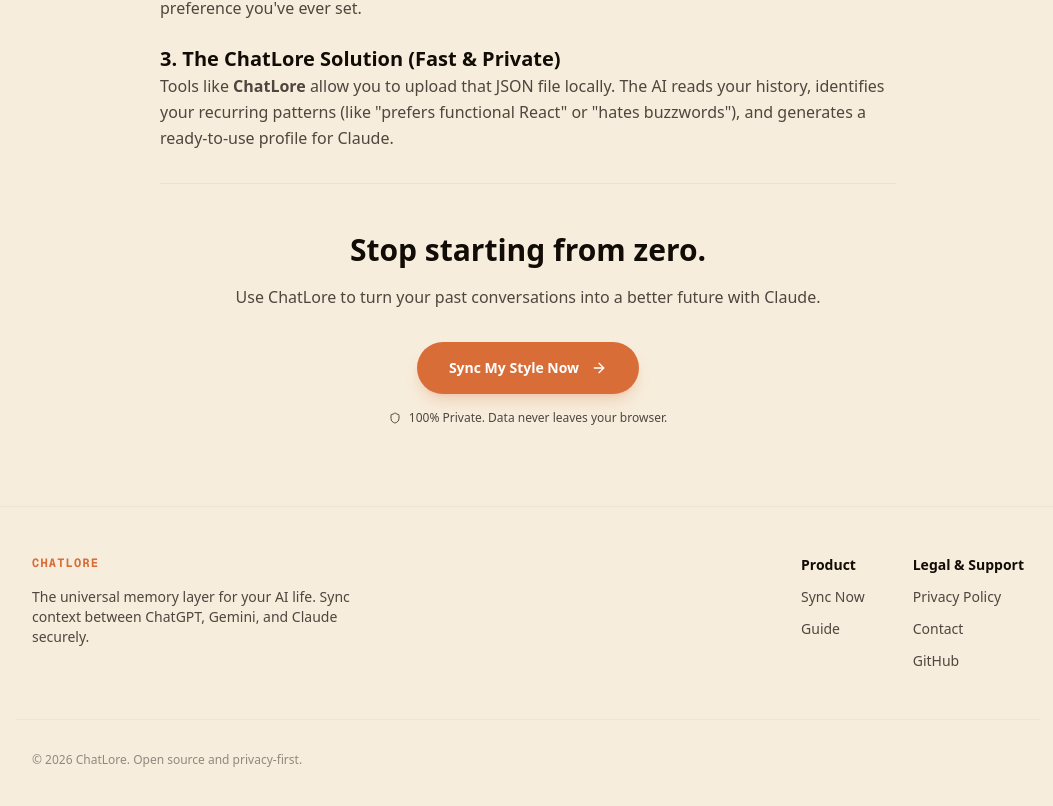
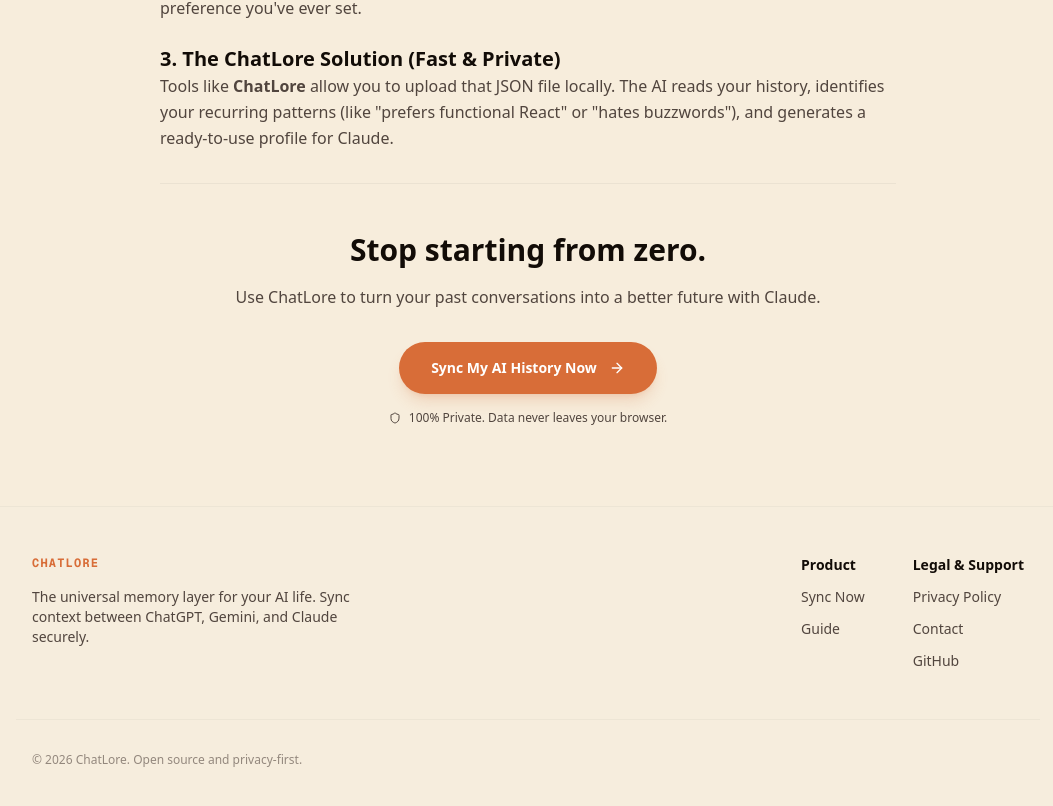
Before and after one commit to MarinaBrau/chatlore, a Next.js app: page /blog/chatgpt-to-claude-migration in a window 1280 px wide. Shown: the part 1378-2184 px from the top of the page, without its empty margins (112-1165 px from the left). Built offline with nearby package versions, Linux system fonts and the light colour scheme.

Commit message:
copy: change CTAs and terminology from subjective (style/personality) to functional (history/memory)

```diff
--- a/src/app/blog/chatgpt-to-claude-migration/page.tsx
+++ b/src/app/blog/chatgpt-to-claude-migration/page.tsx
@@ -90,7 +90,7 @@
               href="/upload"
               className="group inline-flex items-center gap-3 rounded-full bg-amber px-8 py-4 text-sm font-bold text-white transition-all hover:gap-4 hover:bg-amber/90 shadow-lg shadow-amber/20"
             >
-              Sync My Style Now
+              Sync My AI History Now
               <ArrowRight className="size-4" />
             </Link>
             <p className="text-xs text-muted-foreground flex items-center gap-2">
--- a/src/app/guide/page.tsx
+++ b/src/app/guide/page.tsx
@@ -57,7 +57,7 @@
     id: "upload",
     num: "02",
     icon: Upload,
-    title: "Sync your personality",
+    title: "Import your history",
     substeps: [
       { icon: Upload, text: "Drop your history file or paste a single chat manually." },
       { icon: FileText, text: "We process everything locally. Your private data never leaves your computer." },
--- a/src/app/upload/page.tsx
+++ b/src/app/upload/page.tsx
@@ -67,7 +67,7 @@
             How do you want to start?
           </h1>
           <p className="mt-2 text-muted-foreground">
-            Upload your history or paste a chat to capture your AI personality.
+            Upload your history or paste a chat to extract your AI memory.
           </p>
         </div>
 
--- a/src/components/landing/FinalCta.tsx
+++ b/src/components/landing/FinalCta.tsx
@@ -27,7 +27,7 @@
           onClick={() => trackEvent("cta_clicked", { location: "final_cta" })}
           className="group mt-8 inline-flex items-center gap-3 rounded-full bg-amber px-8 py-4 text-sm font-bold text-white transition-all hover:gap-4 hover:bg-amber/90 hover:shadow-[0_0_32px_oklch(0.65_0.15_45/20%)]"
         >
-          Sync My Personality Now
+          Sync My AI History Now
           <ArrowRight className="size-4 transition-transform group-hover:translate-x-0.5" />
         </Link>
         <p className="mt-3 text-xs text-muted-foreground">
--- a/src/components/landing/HeroSection.tsx
+++ b/src/components/landing/HeroSection.tsx
@@ -279,7 +279,7 @@
               href="/upload"
               className="group inline-flex items-center gap-3 rounded-full bg-amber px-8 py-4 text-sm font-bold text-white transition-all hover:gap-4 hover:bg-amber/90 hover:shadow-[0_0_32px_oklch(0.65_0.15_45/20%)]"
             >
-              Sync My Style Now
+              Sync My AI History
               <ArrowRight className="size-4 transition-transform group-hover:translate-x-0.5" />
             </Link>
           </motion.div>
```
